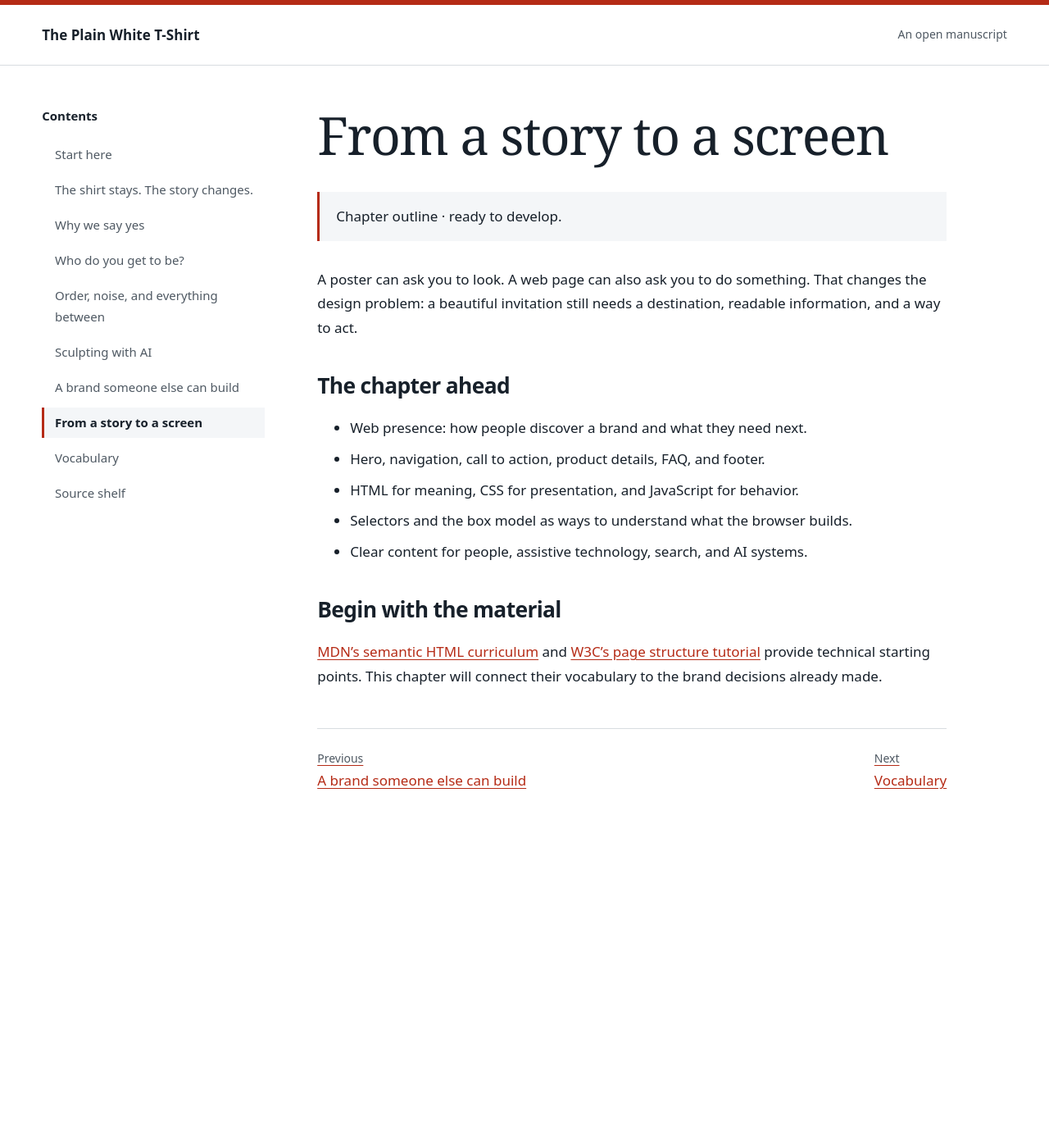
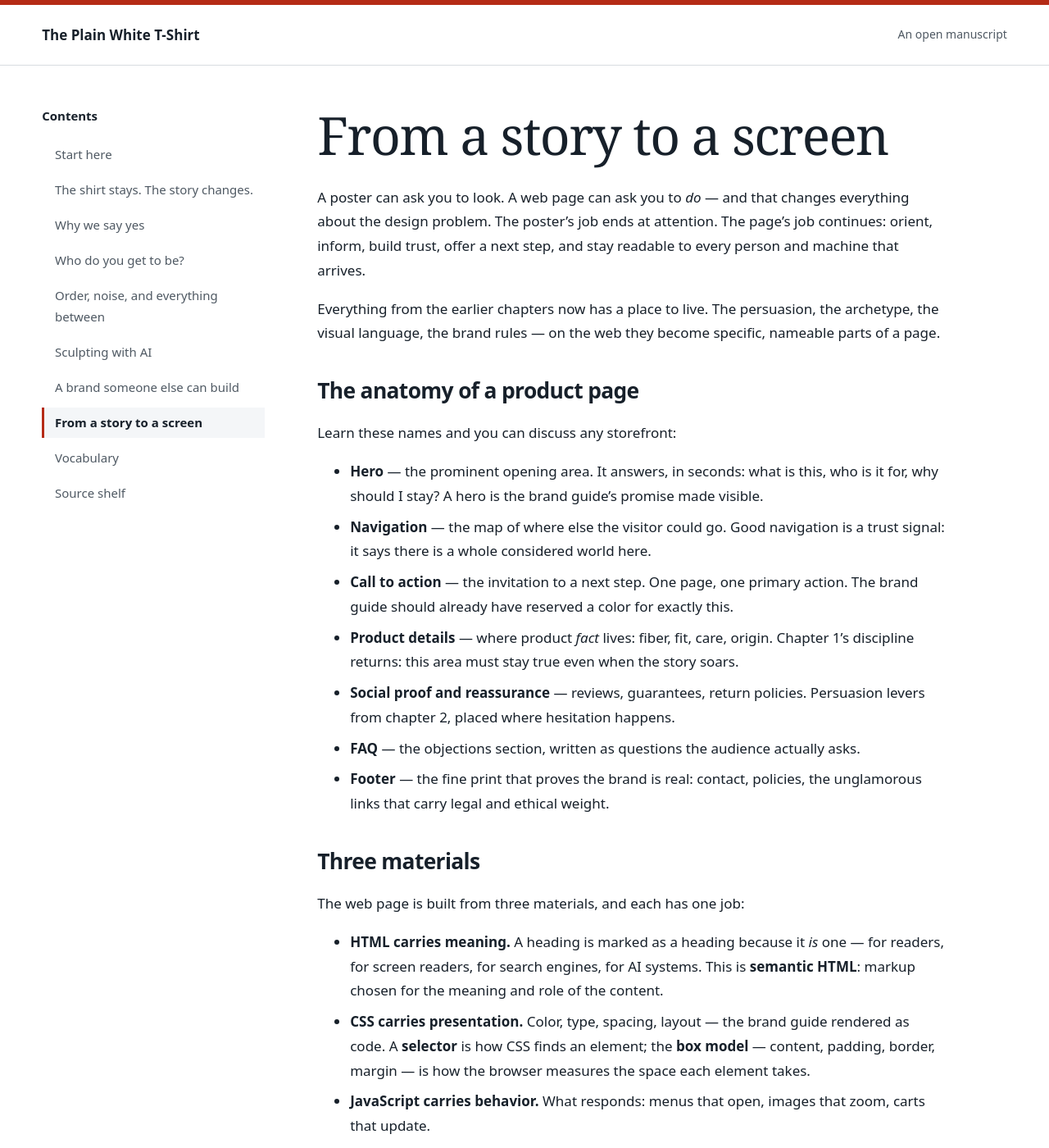
Before and after one commit to kaw393939/is_117_white_t-shirt, a Jekyll site: the page built from docs/chapters/07-the-web.md, in a window 1280 px wide and 1400 px high. Shown: the whole window at 82% size. Built offline with Jekyll 4.4.1, drawn with Linux system fonts in a browser that asks for light colours; some of the changed text lies outside the part shown.

Commit message:
Develop Chapter 7 into a full draft #10

```diff
--- a/docs/chapters/07-the-web.md
+++ b/docs/chapters/07-the-web.md
@@ -4,18 +4,45 @@ order: 7
 ---
 # From a story to a screen
 
-> Chapter outline · ready to develop.
+A poster can ask you to look. A web page can ask you to *do* — and that changes everything about the design problem. The poster's job ends at attention. The page's job continues: orient, inform, build trust, offer a next step, and stay readable to every person and machine that arrives.
 
-A poster can ask you to look. A web page can also ask you to do something. That changes the design problem: a beautiful invitation still needs a destination, readable information, and a way to act.
+Everything from the earlier chapters now has a place to live. The persuasion, the archetype, the visual language, the brand rules — on the web they become specific, nameable parts of a page.
 
-## The chapter ahead
+## The anatomy of a product page
 
-- Web presence: how people discover a brand and what they need next.
-- Hero, navigation, call to action, product details, FAQ, and footer.
-- HTML for meaning, CSS for presentation, and JavaScript for behavior.
-- Selectors and the box model as ways to understand what the browser builds.
-- Clear content for people, assistive technology, search, and AI systems.
+Learn these names and you can discuss any storefront:
 
-## Begin with the material
+- **Hero** — the prominent opening area. It answers, in seconds: what is this, who is it for, why should I stay? A hero is the brand guide's promise made visible.
+- **Navigation** — the map of where else the visitor could go. Good navigation is a trust signal: it says there is a whole considered world here.
+- **Call to action** — the invitation to a next step. One page, one primary action. The brand guide should already have reserved a color for exactly this.
+- **Product details** — where product *fact* lives: fiber, fit, care, origin. Chapter 1's discipline returns: this area must stay true even when the story soars.
+- **Social proof and reassurance** — reviews, guarantees, return policies. Persuasion levers from chapter 2, placed where hesitation happens.
+- **FAQ** — the objections section, written as questions the audience actually asks.
+- **Footer** — the fine print that proves the brand is real: contact, policies, the unglamorous links that carry legal and ethical weight.
 
-[MDN's semantic HTML curriculum](https://developer.mozilla.org/en-US/curriculum/core/semantic-html/) and [W3C's page structure tutorial](https://www.w3.org/WAI/tutorials/page-structure/) provide technical starting points. This chapter will connect their vocabulary to the brand decisions already made.
+## Three materials
+
+The web page is built from three materials, and each has one job:
+
+- **HTML carries meaning.** A heading is marked as a heading because it *is* one — for readers, for screen readers, for search engines, for AI systems. This is **semantic HTML**: markup chosen for the meaning and role of the content.
+- **CSS carries presentation.** Color, type, spacing, layout — the brand guide rendered as code. A **selector** is how CSS finds an element; the **box model** — content, padding, border, margin — is how the browser measures the space each element takes.
+- **JavaScript carries behavior.** What responds: menus that open, images that zoom, carts that update.
+
+Keep the jobs separate and the work stays changeable. Mix them — meaning smeared into presentation, behavior tangled into structure — and every revision costs more than it should.
+
+## Clear to everyone who reads
+
+A web page has more readers than the ones with eyes on a screen:
+
+- **People** with varying vision, motor control, attention, and bandwidth. The [W3C's page structure tutorial](https://www.w3.org/WAI/tutorials/page-structure/) shows what structure gives them.
+- **Assistive technology** — screen readers that navigate by headings and landmarks, which exist only if the HTML is semantic.
+- **Search engines** — which read structure and text, not vibes.
+- **AI systems** — which increasingly summarize, quote, and answer from pages. [Google's own guidance](https://developers.google.com/search/docs/appearance/ai-features) explains how its features use site content; read it as one company's documentation of its own systems, not a promise about all AI.
+
+The through-line: **meaningful structure is the accessibility strategy, the search strategy, and the AI strategy at once.** Write real headings. Label real things. The [MDN semantic HTML curriculum](https://developer.mozilla.org/en-US/curriculum/core/semantic-html/) is the place to practice.
+
+## The storefront as a final exam
+
+Build a one-product storefront for our shirt and every chapter reports for duty. The hero expresses the archetype. The copy persuades without pressuring. The palette obeys the brand guide's tokens. The HTML is semantic, the CSS carries the visual language, and a partner can review the whole thing in a pull request — because a storefront, like this book, is something a team can build.
+
+**A question to carry out of the book:** the shirt was never the subject. Pick your own ordinary object. What story will you teach it to tell?
```
